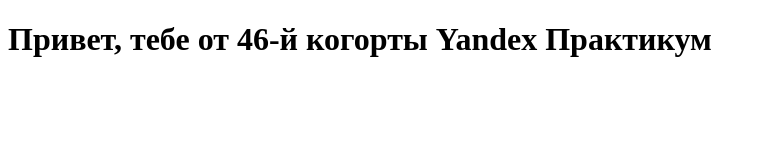
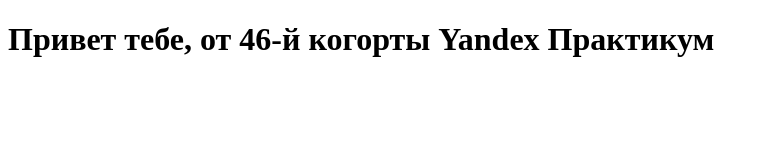
Before and after one commit to 46-learning-flow/first-project, a plain HTML site: page index.html in a window 1280 px wide. Shown: the whole page, without its empty margins (0-768 px from the left). Drawn offline with Linux system fonts and the light colour scheme.

Commit message:
Update index.html
исправлено орфография

```diff
--- a/index.html
+++ b/index.html
@@ -12,7 +12,7 @@
 
   </header>
   <main>
-    <h1>Привет, тебе от 46-й когорты Yandex Практикум</h1>
+    <h1>Привет тебе, от 46-й когорты Yandex Практикум</h1>
   </main>
   <footer>
 
```
